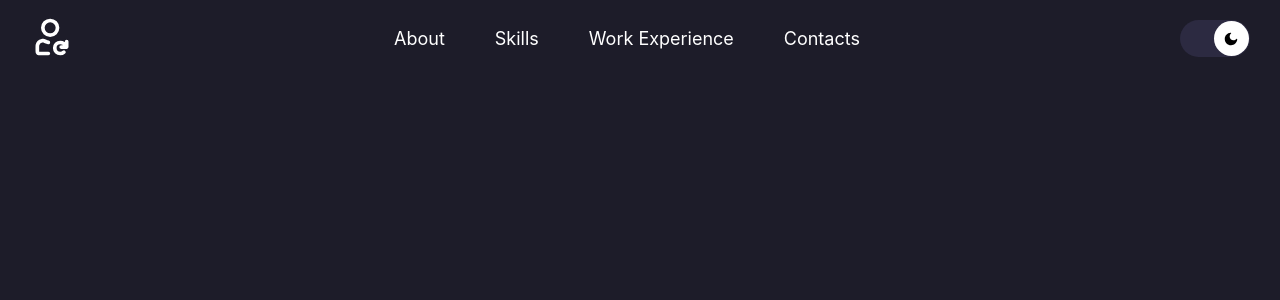
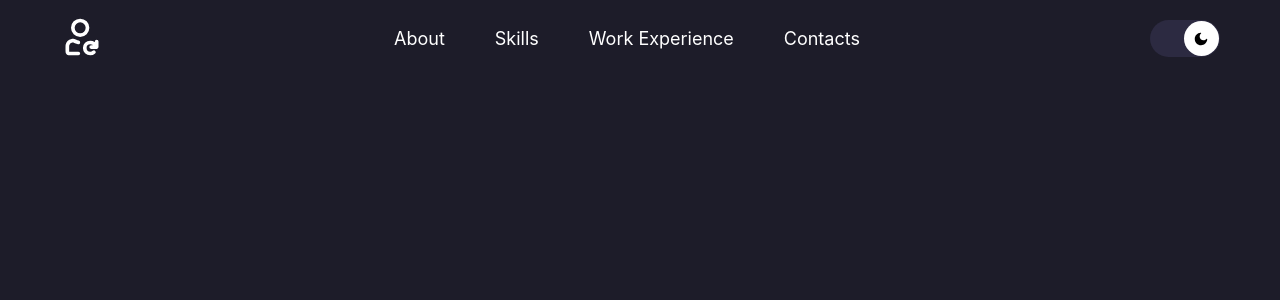
Before and after one commit to HELLRAID-cmd/Portfolio, a React (Vite) app in the folder client/: page / in a window 1280 px wide. Shown: the top 300 px of the page. Built offline with nearby package versions, Linux system fonts and the light colour scheme.

Commit message:
Добавил паддинг

```diff
--- a/client/src/styles/container.scss
+++ b/client/src/styles/container.scss
@@ -4,7 +4,7 @@
 .container {
   max-width: 1440px;
   margin: 0 auto;
-  padding: 0 30px;
+  padding: 0 60px;
 
   @include vp-1023 {
     padding: 0 30px;
```
